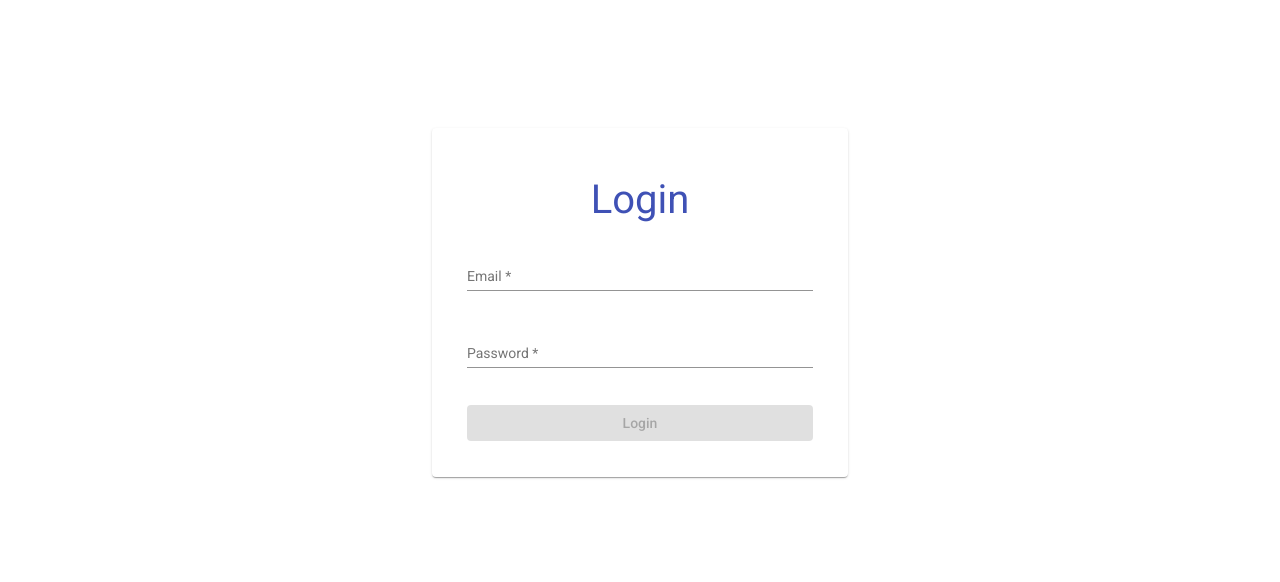
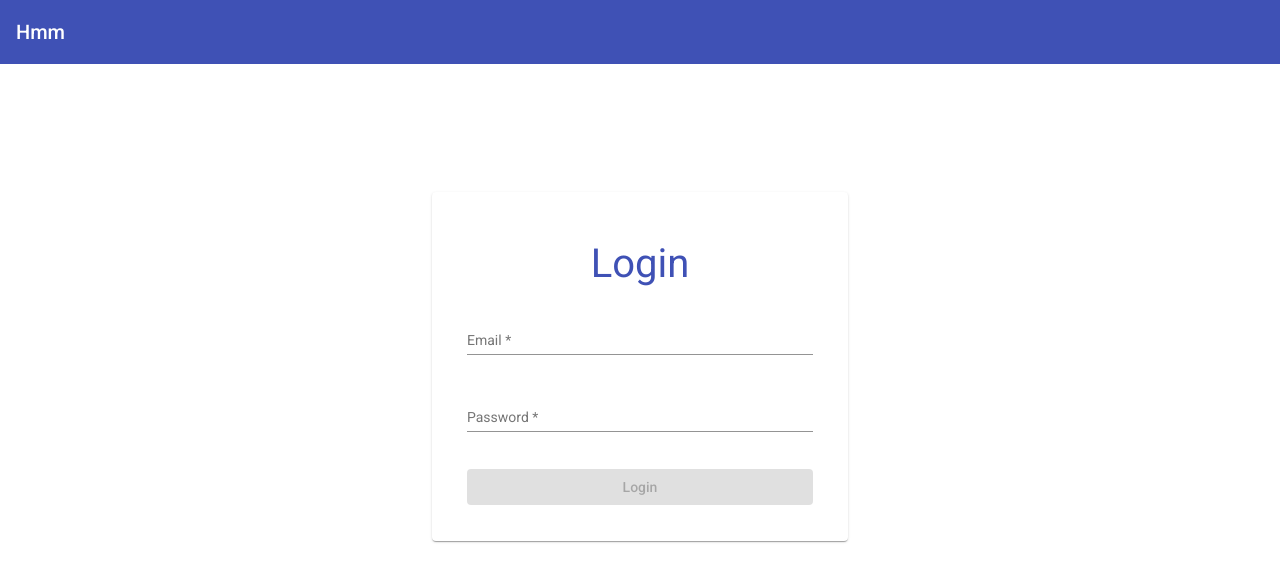
Before and after one commit to salmarakha/nodejs-mysql-angular, an Angular app: page / in a window 1280 px wide. Shown: the top 582 px of the page. Built offline with nearby package versions, Linux system fonts and the light colour scheme.

Commit message:
add header

```diff
--- a/src/app/app.component.html
+++ b/src/app/app.component.html
@@ -1 +1,2 @@
+<app-header></app-header>
 <app-login></app-login>
--- /dev/null
+++ b/src/app/header/header.component.html
@@ -0,0 +1,3 @@
+<mat-toolbar color="primary">
+  <span>Hmm</span>
+</mat-toolbar>
--- /dev/null
+++ b/src/app/header/header.component.ts
@@ -0,0 +1,15 @@
+import { Component, OnInit } from '@angular/core';
+
+@Component({
+  selector: 'app-header',
+  templateUrl: './header.component.html',
+  styleUrls: ['./header.component.css']
+})
+export class HeaderComponent implements OnInit {
+
+  constructor() { }
+
+  ngOnInit(): void {
+  }
+
+}
```
Also changed, not shown: src/app/app.module.ts (+8 -2 lines), src/app/header/header.component.css (added), 1 other file (tests, documents, lock files or other folders).
